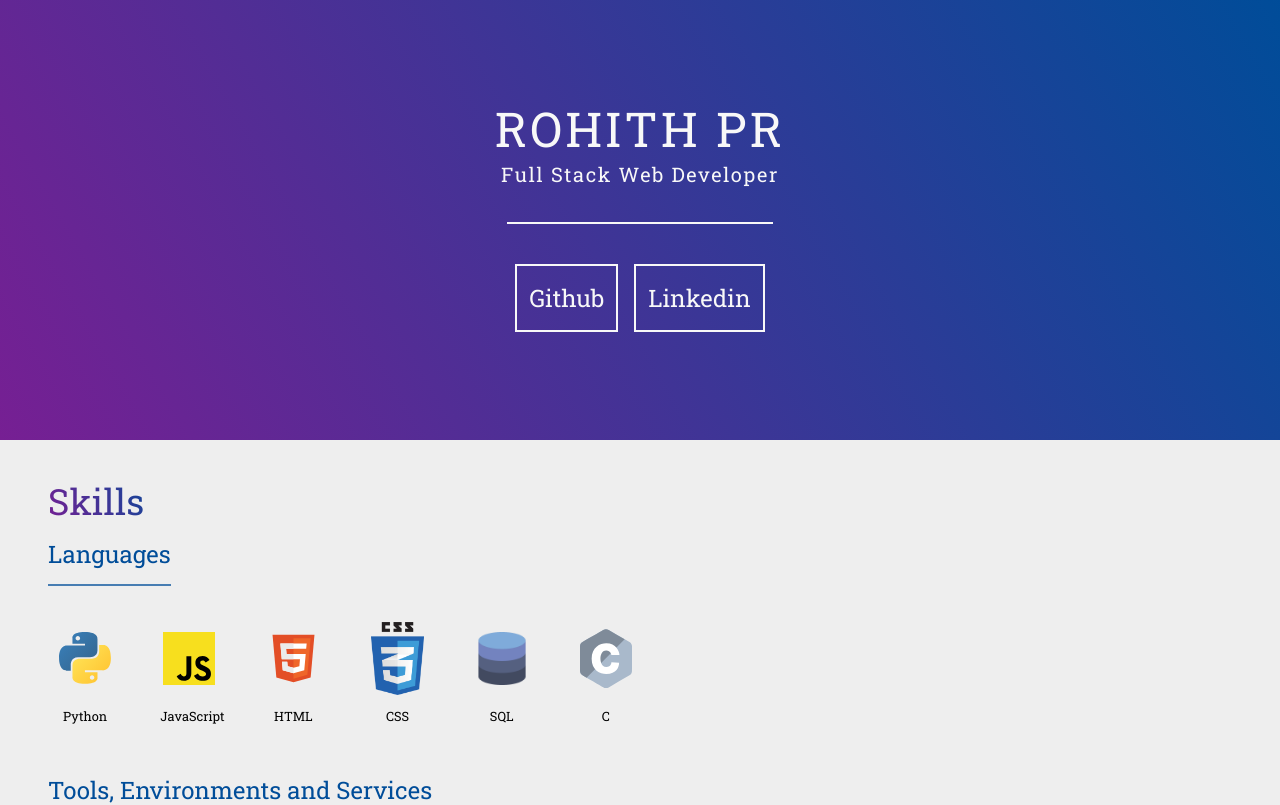
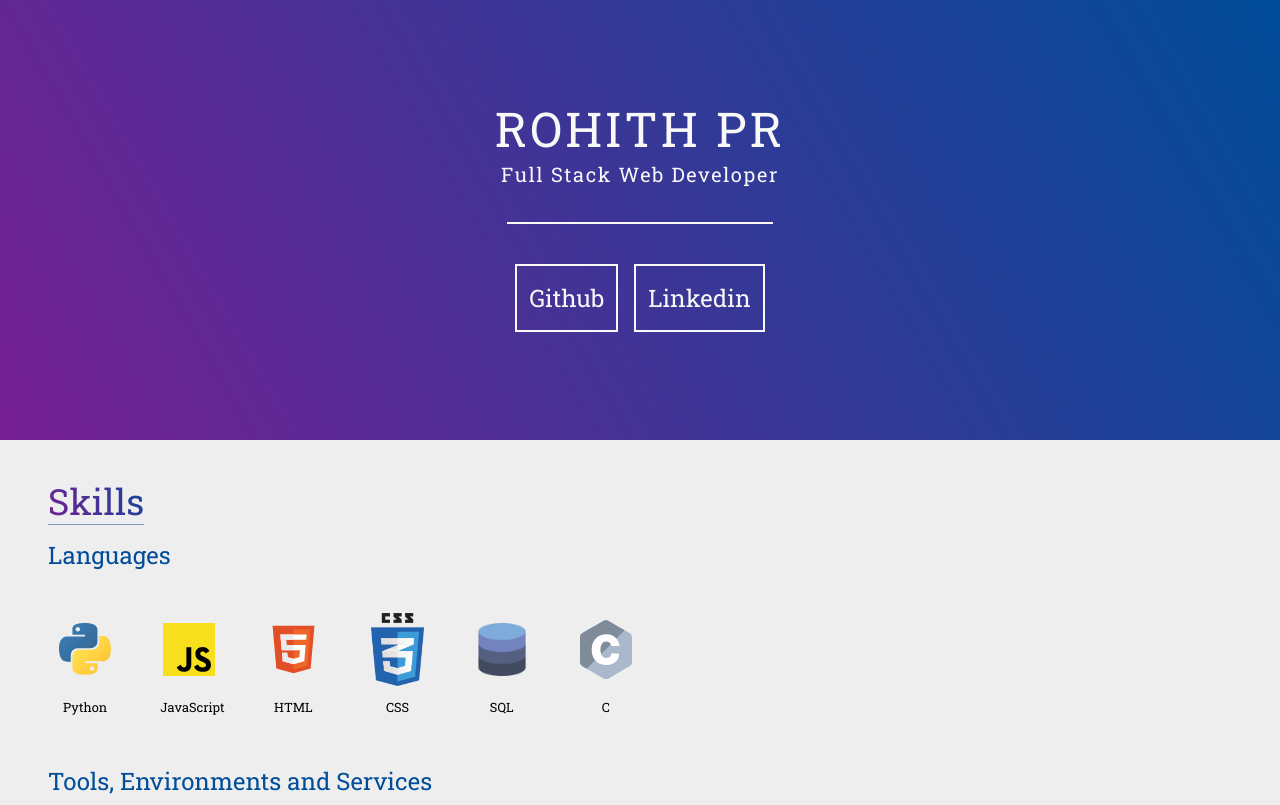
Before and after one commit to rohithpr/me, a Vue app: page / in a window 1280 px wide. Shown: the top 805 px of the page. Built offline with nearby package versions, Linux system fonts and the light colour scheme; a web font is replaced by a local one.

Commit message:
Move border to section heading

```diff
--- a/src/sass/abstracts/_mixins.scss
+++ b/src/sass/abstracts/_mixins.scss
@@ -20,8 +20,7 @@
     font-size: 3rem;
     margin: 2rem 0;
     display: inline-block;
-    padding-bottom: 2rem;
-    border-bottom: 2px solid rgba($line-color, .7);
+    padding-bottom: 1rem;
     color: $color-secondary;
   }
 }
--- a/src/sass/components/_sectionHeading.scss
+++ b/src/sass/components/_sectionHeading.scss
@@ -7,4 +7,5 @@
   background-image: $background-primary;
   background-clip: text;
   -webkit-background-clip: text;
+  border-bottom: .2rem solid rgba($line-color, .5);
 }
```
